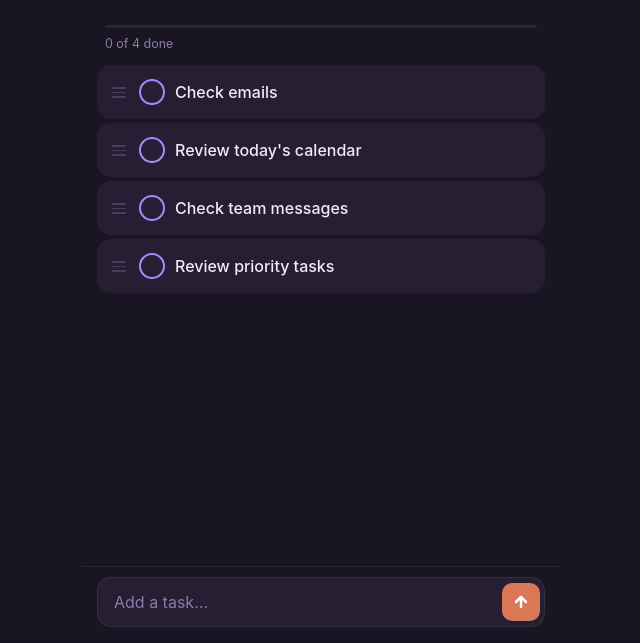
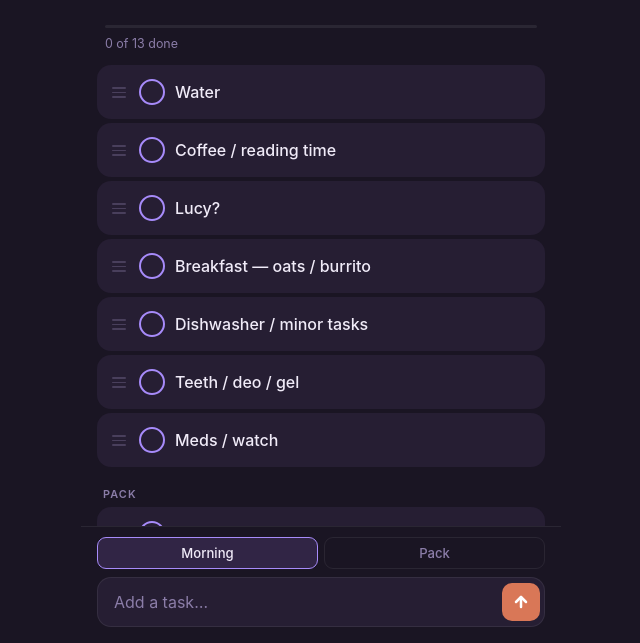
Before and after one commit to projectezrabart/tools, a plain HTML site: page morning-checklist.html in a window 1280 px wide. Shown: the part 157-800 px from the top of the page, without its empty margins (319-959 px from the left). Drawn offline with Linux system fonts and the light colour scheme.

Commit message:
Add real task list with Pack section and group-aware drag (#5)
* Fix iOS double-tap: use touchend for instant toggle

Replace onclick on task rows with touchend (fires immediately on iOS,
no activation delay). Ghost click suppressed via preventDefault.
Desktop mouse users fall through to a click listener instead.

https://claude.ai/code/session_0113TmFgonYcUeN6eBoqQCed

* Add real task list with Pack section and group-aware drag

- Replace default tasks with Ezra's actual morning list (water, coffee,
  Lucy, breakfast, dishwasher, teeth/deo/gel, meds/watch)
- Add Pack section (airpods, lunch, shirt, pants/belt, shoes, jacket)
- Tasks stored as {text, group} objects; migrate old string format
- Morning/Pack toggle on add input; drag restricted within same group
- Completed tasks always float to bottom regardless of group

https://claude.ai/code/session_0113TmFgonYcUeN6eBoqQCed

---------

Co-authored-by: Claude <noreply@anthropic.com>

```diff
--- a/morning-checklist.html
+++ b/morning-checklist.html
@@ -196,7 +196,6 @@
       border-radius: 50%;
       border: 2px solid var(--accent);
       flex-shrink: 0;
-      cursor: pointer;
       display: flex;
       align-items: center;
       justify-content: center;
@@ -261,6 +260,32 @@
       padding: 10px 16px;
       padding-bottom: max(16px, env(safe-area-inset-bottom, 16px));
       border-top: 1px solid var(--sep);
+    }
+
+    .group-toggle {
+      display: flex;
+      gap: 6px;
+      margin-bottom: 8px;
+    }
+
+    .gtog {
+      flex: 1;
+      padding: 7px;
+      border-radius: 9px;
+      border: 1px solid var(--sep);
+      background: none;
+      color: var(--text-muted);
+      font-size: 0.82rem;
+      font-weight: 500;
+      cursor: pointer;
+      font-family: inherit;
+      transition: all 0.15s;
+    }
+
+    .gtog.active {
+      background: var(--surface-hi);
+      color: var(--text);
+      border-color: var(--accent);
     }
 
     .add-inner {
@@ -334,6 +359,10 @@
   </div>
 
   <div class="add-wrap">
+    <div class="group-toggle">
+      <button class="gtog active" id="togMorning" onclick="setAddGroup(null)">Morning</button>
+      <button class="gtog" id="togPack" onclick="setAddGroup('pack')">Pack</button>
+    </div>
     <div class="add-inner">
       <input id="newTask" type="text" placeholder="Add a task…" autocomplete="off"
              onkeydown="if(event.key==='Enter') addTask()" />
@@ -349,10 +378,19 @@
 
   <script>
     const DEFAULT_TASKS = [
-      'Check emails',
-      "Review today's calendar",
-      'Check team messages',
-      'Review priority tasks',
+      { text: 'Water',                    group: null },
+      { text: 'Coffee / reading time',    group: null },
+      { text: 'Lucy?',                    group: null },
+      { text: 'Breakfast — oats / burrito', group: null },
+      { text: 'Dishwasher / minor tasks', group: null },
+      { text: 'Teeth / deo / gel',        group: null },
+      { text: 'Meds / watch',             group: null },
+      { text: 'Airpods case',             group: 'pack' },
+      { text: 'Lunch',                    group: 'pack' },
+      { text: 'Shirt',                    group: 'pack' },
+      { text: 'Pants / belt',             group: 'pack' },
+      { text: 'Shoes (work)',             group: 'pack' },
+      { text: 'Work jacket',              group: 'pack' },
     ];
 
     const todayStr = () => new Date().toISOString().slice(0, 10);
@@ -360,11 +398,24 @@
     let tasks = JSON.parse(localStorage.getItem('morning_tasks') || JSON.stringify(DEFAULT_TASKS));
     let state = JSON.parse(localStorage.getItem('morning_state') || '{}');
 
+    // Migrate old string format
+    if (tasks.length > 0 && typeof tasks[0] === 'string') {
+      tasks = tasks.map(t => ({ text: t, group: null }));
+    }
+
     if (state.date !== todayStr()) {
       state = { date: todayStr(), done: new Array(tasks.length).fill(false) };
     }
     while (state.done.length < tasks.length) state.done.push(false);
     state.done = state.done.slice(0, tasks.length);
+
+    let addGroup = null;
+
+    function setAddGroup(g) {
+      addGroup = g;
+      document.getElementById('togMorning').classList.toggle('active', g === null);
+      document.getElementById('togPack').classList.toggle('active', g === 'pack');
+    }
 
     function save() {
       localStorage.setItem('morning_tasks', JSON.stringify(tasks));
@@ -379,7 +430,7 @@
       const input = document.getElementById('newTask');
       const text = input.value.trim();
       if (!text) return;
-      tasks.push(text);
+      tasks.push({ text, group: addGroup });
       state.done.push(false);
       input.value = '';
       save(); render();
@@ -406,38 +457,50 @@
       document.getElementById('progFill').style.width = total ? `${(doneCount / total) * 100}%` : '0%';
       document.getElementById('banner').style.display = (total > 0 && doneCount === total) ? 'block' : 'none';
 
-      const undone = tasks.map((t, i) => [t, i]).filter(([, i]) => !state.done[i]);
-      const done   = tasks.map((t, i) => [t, i]).filter(([, i]) =>  state.done[i]);
+      const all     = tasks.map((t, i) => ({ t, i }));
+      const undone  = all.filter(({ i }) => !state.done[i]);
+      const done    = all.filter(({ i }) =>  state.done[i]);
 
-      const grip = `<span class="grip" onclick="event.stopPropagation()"><span></span><span></span><span></span></span>`;
+      const morning = undone.filter(({ t }) => !t.group);
+      const pack    = undone.filter(({ t }) => t.group === 'pack');
+
+      const grip = `<span class="grip"><span></span><span></span><span></span></span>`;
 
       let html = '';
       if (!tasks.length) {
         html = '<div class="empty-msg">No tasks yet — add one below</div>';
       } else {
-        undone.forEach(([task, idx]) => {
-          html += `<div class="task" data-idx="${idx}" onclick="toggle(${idx})">
-            ${grip}
-            <div class="check"><span class="check-mark">✓</span></div>
-            <span class="task-text">${escHtml(task)}</span>
-            <button class="del" onclick="event.stopPropagation(); removeTask(${idx})">✕</button>
-          </div>`;
+        morning.forEach(({ t, i }) => {
+          html += taskHtml(t, i, grip);
         });
+
+        if (pack.length) {
+          html += `<div class="section-label">Pack</div>`;
+          pack.forEach(({ t, i }) => {
+            html += taskHtml(t, i, grip);
+          });
+        }
+
         if (done.length) {
           html += `<div class="section-label">Completed</div>`;
-          done.forEach(([task, idx]) => {
-            html += `<div class="task is-done" data-idx="${idx}" onclick="toggle(${idx})">
-              ${grip}
-              <div class="check"><span class="check-mark">✓</span></div>
-              <span class="task-text">${escHtml(task)}</span>
-              <button class="del" onclick="event.stopPropagation(); removeTask(${idx})">✕</button>
-            </div>`;
+          done.forEach(({ t, i }) => {
+            html += taskHtml(t, i, grip, true);
           });
         }
       }
 
       document.getElementById('taskList').innerHTML = html;
       initDrag();
+    }
+
+    function taskHtml(t, i, grip, isDone = false) {
+      const g = t.group || 'morning';
+      return `<div class="task${isDone ? ' is-done' : ''}" data-idx="${i}" data-group="${g}">
+        ${grip}
+        <div class="check"><span class="check-mark">✓</span></div>
+        <span class="task-text">${escHtml(t.text)}</span>
+        <button class="del" onclick="event.stopPropagation(); removeTask(${i})">✕</button>
+      </div>`;
     }
 
     // ── Touch drag-to-reorder + tap-to-toggle ─────────────────────────────
@@ -452,24 +515,21 @@
       document.querySelectorAll('.task').forEach(task => {
         const idx = parseInt(task.dataset.idx);
 
-        // Record touch start (for movement threshold check)
         task.addEventListener('touchstart', e => {
           if (drag || e.target.closest('.grip') || e.target.closest('.del')) return;
           tapTrack = { x: e.touches[0].clientX, y: e.touches[0].clientY };
         }, { passive: true });
 
-        // Toggle on tap — fires instantly, no iOS double-tap delay
         task.addEventListener('touchend', e => {
           if (!tapTrack || drag) { tapTrack = null; return; }
           const dx = Math.abs(e.changedTouches[0].clientX - tapTrack.x);
           const dy = Math.abs(e.changedTouches[0].clientY - tapTrack.y);
           tapTrack = null;
-          if (dx > 8 || dy > 8) return; // was a scroll, not a tap
-          e.preventDefault(); // suppress the ghost click that follows
+          if (dx > 8 || dy > 8) return;
+          e.preventDefault();
           toggle(idx);
         });
 
-        // Desktop mouse click (touch devices never reach here due to preventDefault above)
         task.addEventListener('click', e => {
           if (e.target.closest('.grip') || e.target.closest('.del')) return;
           toggle(idx);
@@ -483,8 +543,9 @@
       drag = {
         el,
         fromIdx: parseInt(el.dataset.idx),
+        group: el.dataset.group,
         startY: e.touches[0].clientY,
-        dropIdx: null,   // task index to insert before; null = end of undone
+        dropIdx: null,
       };
       el.classList.add('is-ghost');
     }
@@ -496,12 +557,14 @@
       const curY = e.touches[0].clientY;
       drag.el.style.transform = `translateY(${curY - drag.startY}px)`;
 
-      // Determine drop target among undone items
-      const undoneEls = [...document.querySelectorAll('.task:not(.is-done):not(.is-ghost)')];
-      undoneEls.forEach(el => el.classList.remove('drop-above'));
+      // Only allow drop within same group
+      const peers = [...document.querySelectorAll(
+        `.task[data-group="${drag.group}"]:not(.is-done):not(.is-ghost)`
+      )];
+      peers.forEach(el => el.classList.remove('drop-above'));
 
       drag.dropIdx = null;
-      for (const el of undoneEls) {
+      for (const el of peers) {
         const r = el.getBoundingClientRect();
         if (curY < r.top + r.height / 2) {
           el.classList.add('drop-above');
@@ -520,20 +583,24 @@
       el.classList.remove('is-ghost');
       document.querySelectorAll('.drop-above').forEach(el => el.classList.remove('drop-above'));
 
-      // Perform reorder
-      const [task] = tasks.splice(fromIdx, 1);
-      const [done] = state.done.splice(fromIdx, 1);
+      const [taskItem] = tasks.splice(fromIdx, 1);
+      const [doneItem] = state.done.splice(fromIdx, 1);
 
       if (dropIdx === null) {
-        // Insert after last undone item
-        const lastUndone = state.done.reduce((last, d, i) => d ? last : i, -1);
-        const pos = lastUndone === -1 ? tasks.length : lastUndone + 1;
-        tasks.splice(pos, 0, task);
-        state.done.splice(pos, 0, done);
+        // Insert after the last undone item in the same group
+        let insertPos = tasks.length;
+        for (let i = tasks.length - 1; i >= 0; i--) {
+          if (!state.done[i] && (tasks[i].group || 'morning') === (taskItem.group || 'morning')) {
+            insertPos = i + 1;
+            break;
+          }
+        }
+        tasks.splice(insertPos, 0, taskItem);
+        state.done.splice(insertPos, 0, doneItem);
       } else {
         const adjusted = dropIdx > fromIdx ? dropIdx - 1 : dropIdx;
-        tasks.splice(adjusted, 0, task);
-        state.done.splice(adjusted, 0, done);
+        tasks.splice(adjusted, 0, taskItem);
+        state.done.splice(adjusted, 0, doneItem);
       }
 
       save();
```
